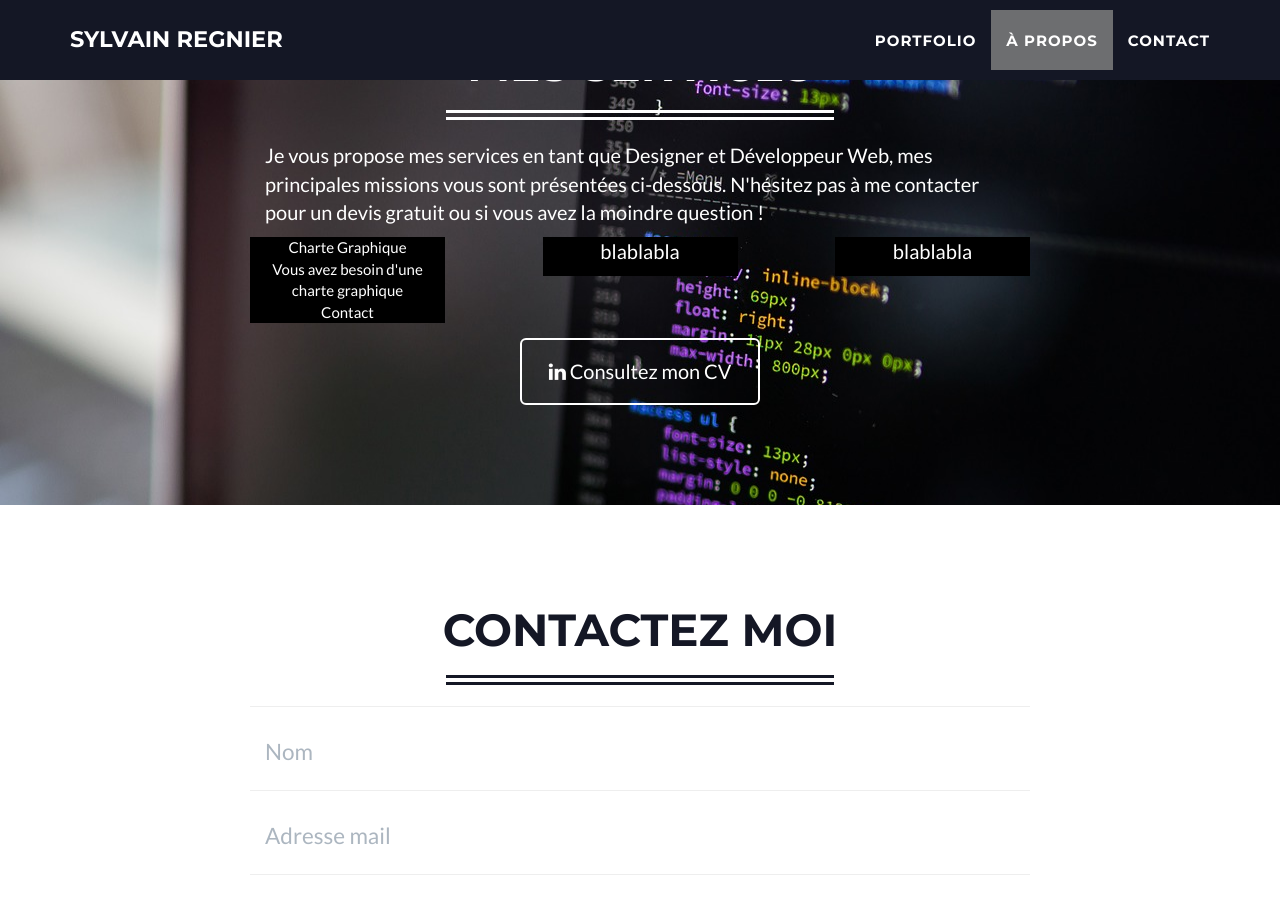
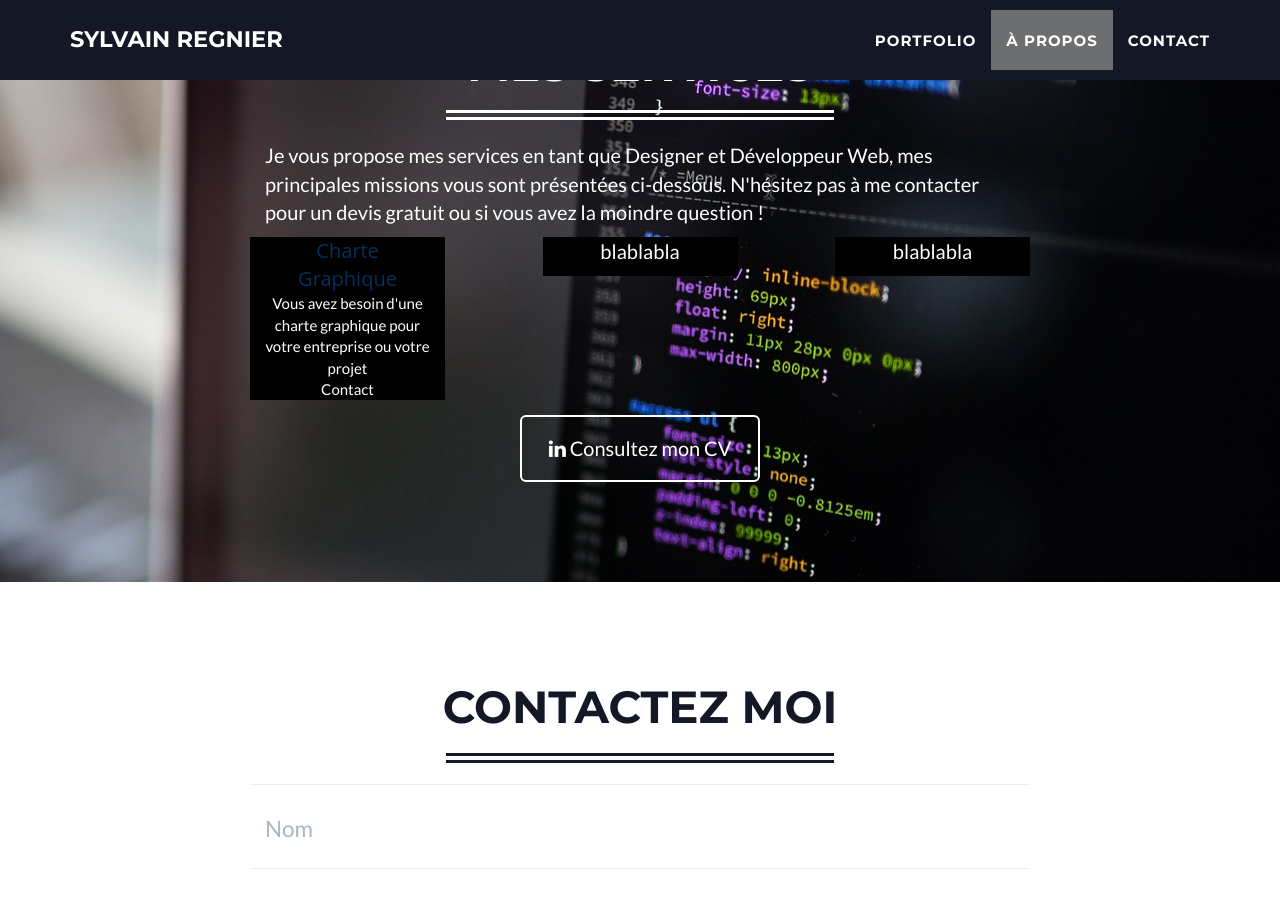
Before and after one commit to SylvainRegnier/SylvainRegnier.github.io, a Jekyll site: the page built from index.html, in a window 1280 px wide and 900 px high, scrolled down 1442 px. Built offline with Jekyll 4.4.1, drawn with Linux system fonts in a browser that asks for light colours.

```diff
--- a/_includes/about.html
+++ b/_includes/about.html
@@ -16,9 +16,10 @@
               <div class="col-lg-2">
               </div>
               <div class="col-lg-2" style="background-color:#000; text-align:center">
-                <div>Charte Graphique</div>
-                <div>Vous avez besoin d'une charte graphique</div>
-                <div>Contact</div>
+                <div style="top:28px;font: normal normal normal 20px/1.4em 'open sans',sans-serif;
+	color: #00305B;">Charte Graphique</div>
+                <div style="top:70px; ">Vous avez besoin d'une charte graphique pour votre entreprise ou votre projet</div>
+                <div style="top:70px; ">Contact</div>
               </div>
               <div class="col-lg-1">
               </div>
```
